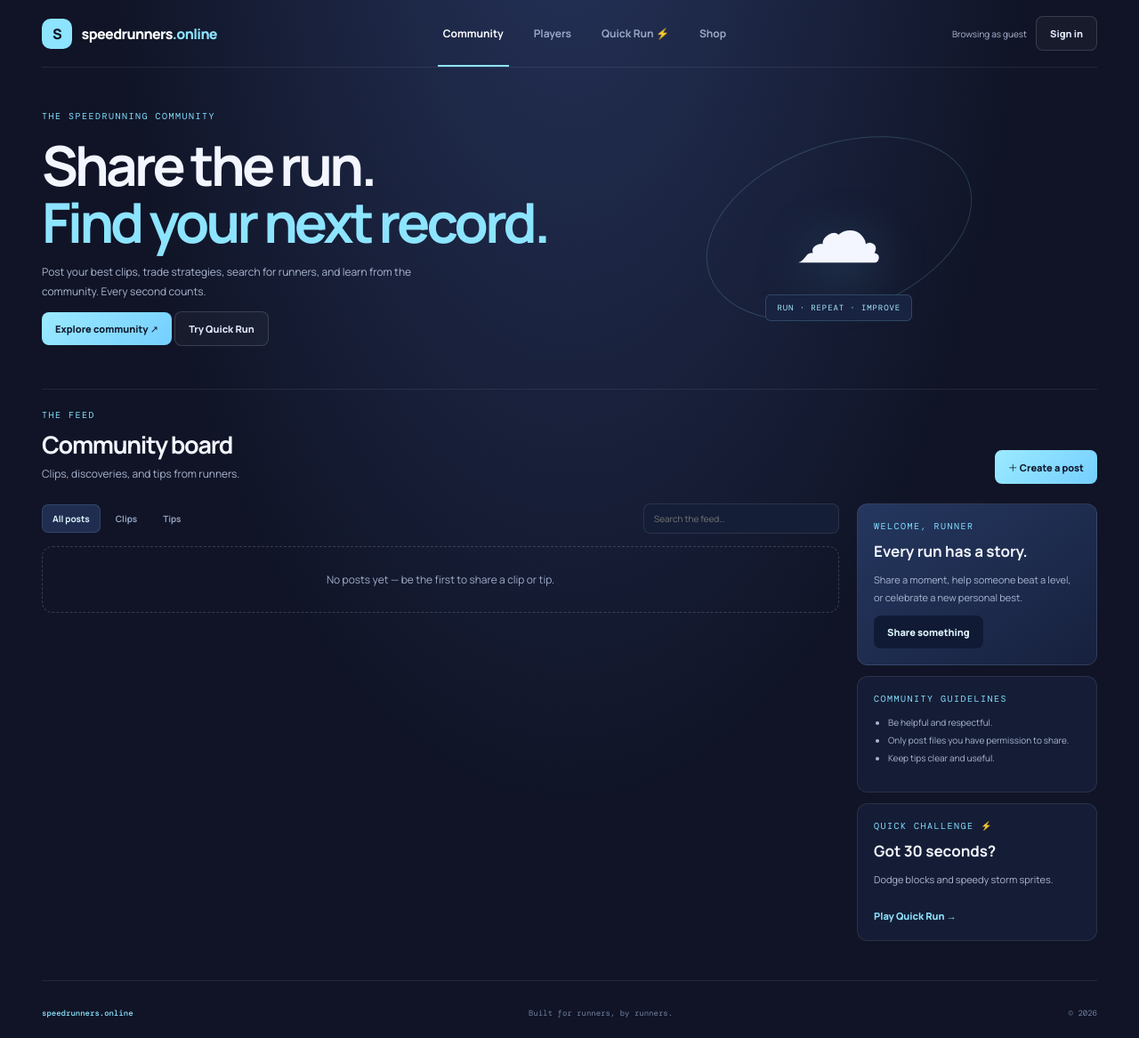
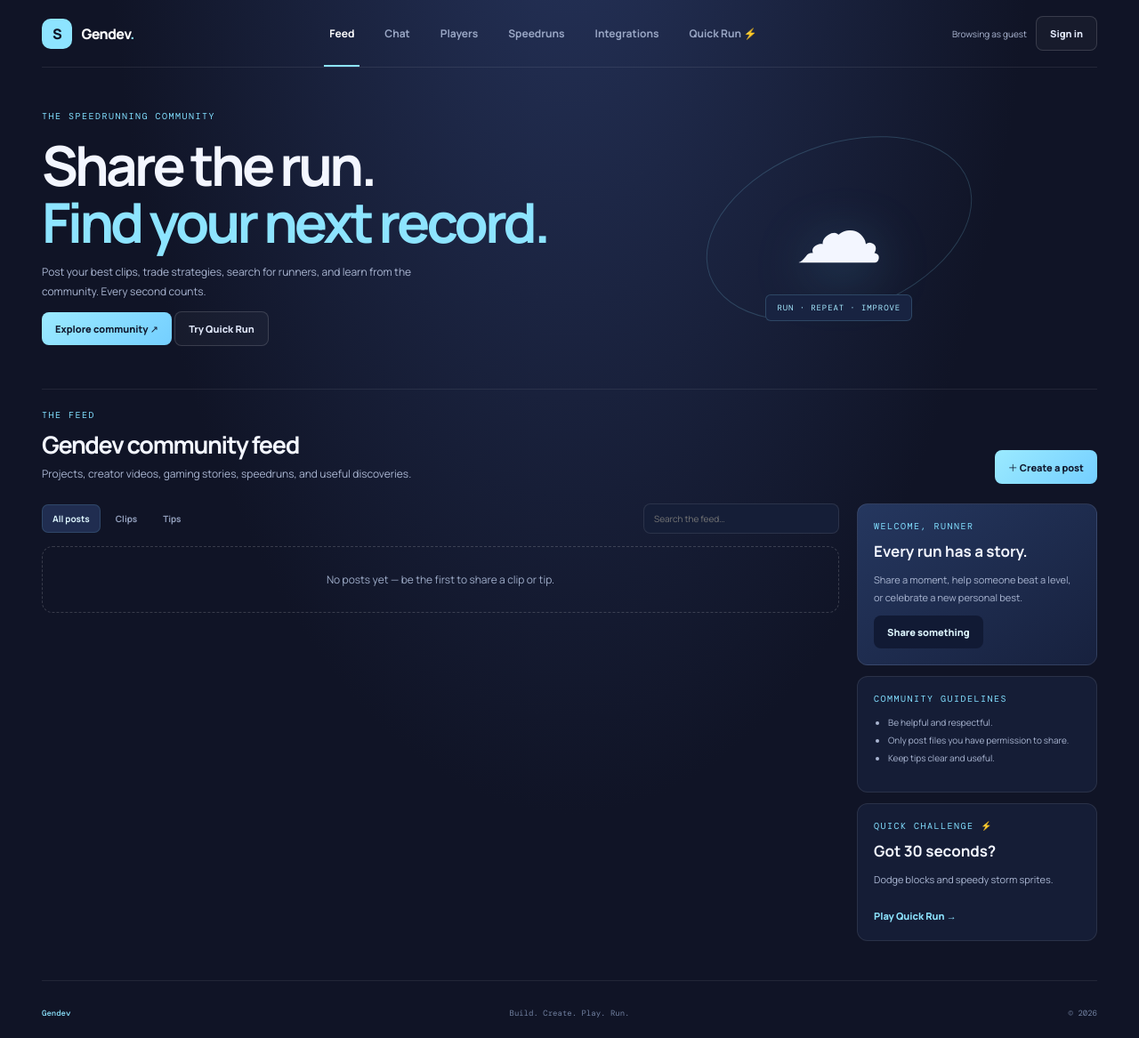
Before and after one commit to Thundercloud-dev/Gen_Dev, a website built with Vite: page index.html in a window 1280 px wide. Shown: the whole page at 89% size. Built offline with nearby package versions, Linux system fonts and the light colour scheme; some packages are replaced by stand-ins of ours; no server answers; the database is empty.

Commit message:
Rebrand the site as Gendev with chat and integration pages

```diff
--- a/index.html
+++ b/index.html
@@ -4,18 +4,20 @@
 <meta charset="UTF-8">
 <meta name="viewport" content="width=device-width,initial-scale=1">
 <meta name="theme-color" content="#101426">
-<meta name="description" content="Share speedrun clips, tips, and records with the Speedrunners Online community.">
-<title>Speedrunners Online</title>
+<meta name="description" content="A community for developers, creators, YouTubers, gamers, and speedrunners.">
+<title>Gendev — Build. Create. Play. Run.</title>
 </head>
 <body>
 <div class="shell">
 <header>
-  <a class="brand" href="#"><span class="logo">S</span> speedrunners<span class="cyan">.online</span></a>
+  <a class="brand" href="#"><span class="logo">S</span> Gendev<span class="cyan">.</span></a>
   <nav aria-label="Main navigation">
-    <button class="tab active" data-view="community">Community</button>
+    <button class="tab active" data-view="community">Feed</button>
+    <button class="tab" data-view="chat">Chat</button>
     <button class="tab" data-view="players">Players</button>
+    <button class="tab" data-view="speedruns">Speedruns</button>
+    <button class="tab" data-view="integrations">Integrations</button>
     <button class="tab" data-view="game">Quick Run ⚡</button>
-    <button class="tab" data-view="shop">Shop</button>
   </nav>
   <div class="account"><span id="account">Browsing as guest</span><button id="auth-open" class="btn outline">Sign in</button><button id="signout" class="btn outline hidden">Sign out</button></div>
 </header>
@@ -33,7 +35,7 @@
 
 <main id="community-view">
   <div class="section-head">
-    <div><div class="eyebrow">THE FEED</div><h2>Community board</h2><p>Clips, discoveries, and tips from runners.</p></div>
+    <div><div class="eyebrow">THE FEED</div><h2>Gendev community feed</h2><p>Projects, creator videos, gaming stories, speedruns, and useful discoveries.</p></div>
     <button class="btn primary" id="post-open">＋ Create a post</button>
   </div>
   <div class="layout">
@@ -102,13 +104,15 @@
   </section>
 </main>
 
-<footer><b>speedrunners.online</b><span>Built for runners, by runners.</span><span>© <span id="year"></span></span></footer>
+<footer><b>Gendev</b><span>Build. Create. Play. Run.</span><span>© <span id="year"></span></span></footer>
 </div>
 
 <div id="auth-modal" class="modal hidden"><div class="backdrop" data-close="auth-modal"></div><section class="modal-card"><button class="close" data-close="auth-modal" aria-label="Close">×</button><div class="eyebrow">YOUR RUNNER PROFILE</div><h2>Join the community.</h2><p>Sign in to post clips, upload files, search players, and save your Quick Run record.</p><form id="auth-form"><label for="email">Email</label><input id="email" type="email" autocomplete="email" required placeholder="you@example.com"><label for="password">Password</label><input id="password" type="password" minlength="6" autocomplete="current-password" required placeholder="At least 6 characters"><div class="actions"><button class="btn primary">Sign in</button><button type="button" id="signup" class="btn outline">Create account</button></div><div id="auth-message" class="message"></div></form></section></div>
 
 <div id="post-modal" class="modal hidden"><div class="backdrop" data-close="post-modal"></div><section class="modal-card"><button class="close" data-close="post-modal" aria-label="Close">×</button><div class="eyebrow">ADD TO THE FEED</div><h2>Create a post</h2><p>Share a speedrun clip, image, or a tip that could help another runner.</p><form id="post-form"><label for="post-type">Post type</label><select id="post-type"><option value="clip">Speedrun clip</option><option value="tip">Tip / strategy</option></select><label for="post-title">Title</label><input id="post-title" maxlength="100" required placeholder="What are you sharing?"><label for="post-body">Description</label><textarea id="post-body" rows="4" maxlength="3000" required placeholder="Add context, steps, or what makes this run special…"></textarea><label for="post-link">Clip or reference link <small>(optional)</small></label><input id="post-link" type="url" placeholder="https://…"><label for="post-file">Attach an image or short video <small>(optional, up to 25 MB)</small></label><input id="post-file" type="file" accept="image/jpeg,image/png,image/webp,image/gif,video/mp4,video/webm"><p class="hint">Allowed files: JPG, PNG, WEBP, GIF, MP4, WEBM. Uploads are public community posts.</p><button id="publish" class="btn primary full">Publish post</button><div id="post-message" class="message"></div></form></section></div>
 
+<div id="donation-info-modal" class="modal hidden"><div class="backdrop" data-close="donation-info-modal"></div><section class="modal-card"><button class="close" data-close="donation-info-modal" aria-label="Close">×</button><div class="eyebrow">SUPPORT CREATORS</div><h2>Creator donations are coming.</h2><p>When donations launch, viewers will be able to support a creator directly from a clip or video post. Gendev will use Stripe Connect so creators can receive payouts securely.</p><p>Payments are not enabled yet. A legal guardian must own and review the Stripe account before an under-18 account can accept charges or receive transfers. Gendev will not collect card details itself.</p></section></div>
+
 <script type="module" src="/src/main.js"></script>
 </body>
 </html>
```
